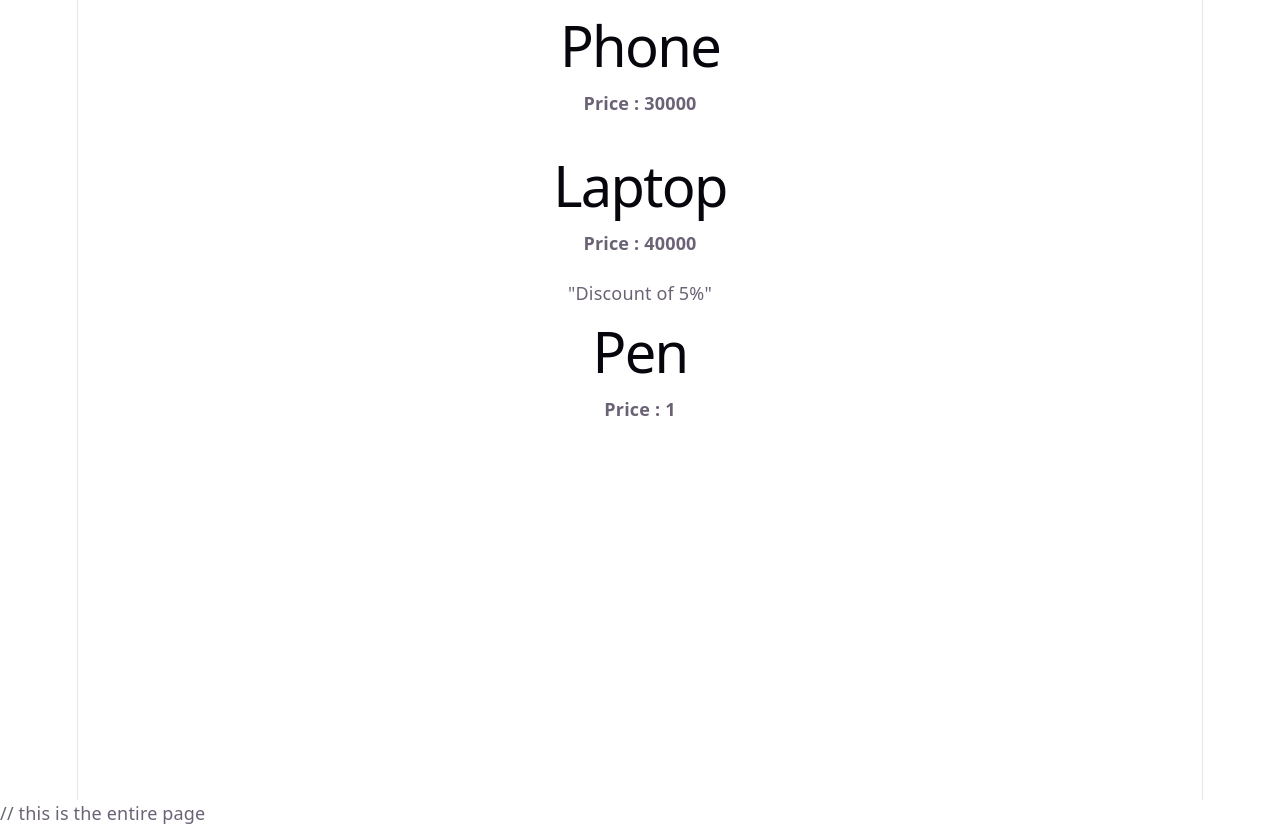
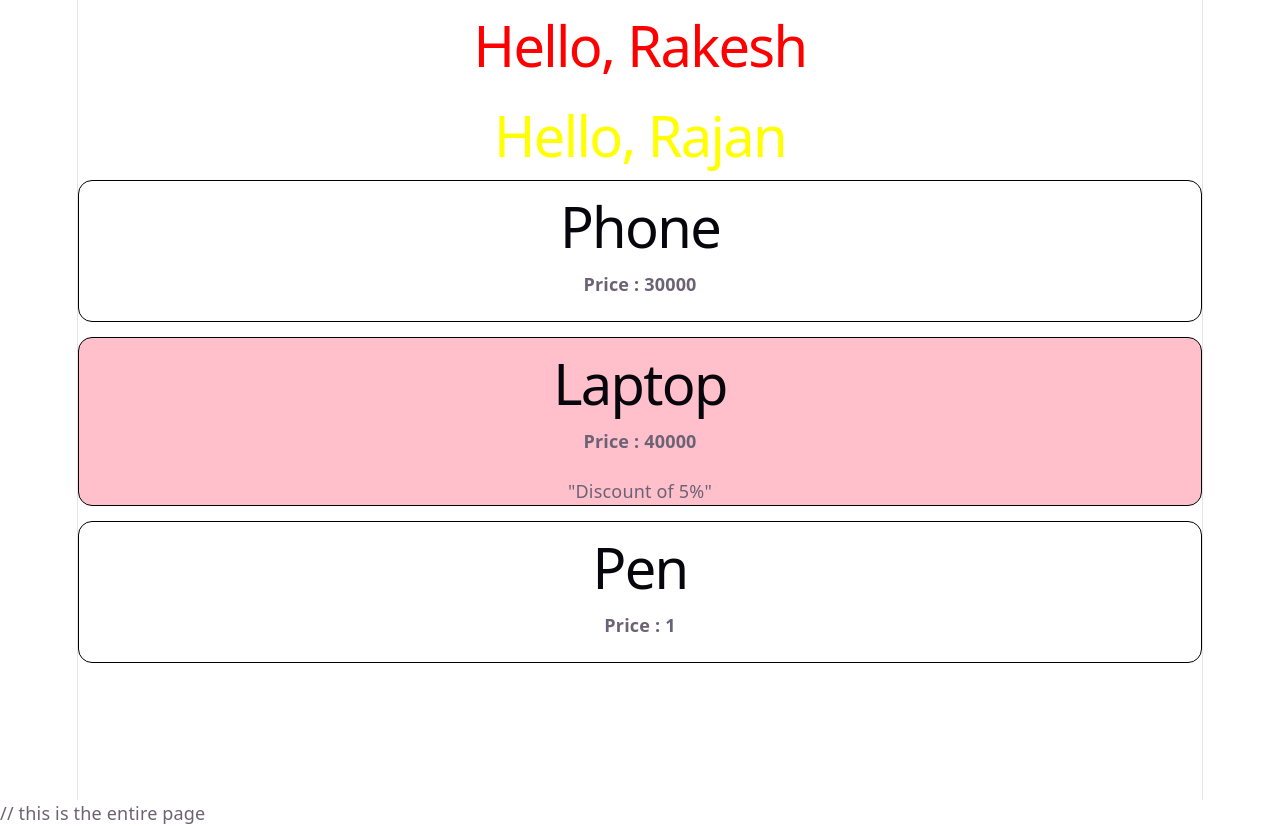
Before and after one commit to Rakeshkumar-2005/React-Learning, a React (Vite) app in the folder basic-react-app/: page / in a window 1280 px wide. Built offline with nearby package versions, Linux system fonts and the light colour scheme.

Commit message:
Activity - msgBox

```diff
--- a/basic-react-app/src/App.jsx
+++ b/basic-react-app/src/App.jsx
@@ -1,5 +1,6 @@
 import './App.css';
 import ProductTab from './ProductTab';
+import MsgBox from './msgBox';
 
 
 // import
@@ -7,6 +8,8 @@ import ProductTab from './ProductTab';
 function App() {
   return (
     <>
+    < MsgBox username="Rakesh" textColor="red" />
+    < MsgBox username="Rajan" textColor="yellow" />
       <ProductTab/>
     </>
   );
--- a/basic-react-app/src/Product.jsx
+++ b/basic-react-app/src/Product.jsx
@@ -1,11 +1,13 @@
 import "./Product.css";
 
 function Product({title,price}){
+  let isDiscount = price > 30000;
+  let styles = {backgroundColor:isDiscount ?"pink":null};
   return(
-    <div className="Product.title">
+    <div className="Product" style={styles}>
       <h1>{title}</h1>
       <h4>Price : {price}</h4>
-      { price>30000? <p>"Discount of 5%"</p> :null}
+      {isDiscount ? <p>"Discount of 5%"</p> :null}
     </div>
   );
 }
--- /dev/null
+++ b/basic-react-app/src/msgBox.jsx
@@ -0,0 +1,6 @@
+export default function MsgBox({username,textColor}){
+  //let styles = {color : textColor}
+  return (
+    <h1 style={{color : textColor}}>Hello, {username} </h1>
+  );
+};
```
